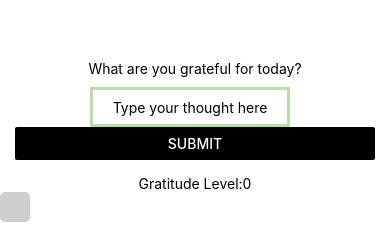
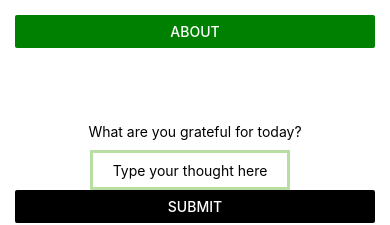
Before and after one commit to kasey-purvor/Grappitude, a React Native app: screen / in a window 390 px wide. Shown: the top 225 px of the page. Built offline with nearby package versions, Linux system fonts and the light colour scheme; no server answers.

Commit message:
About App Alert

```diff
--- /dev/null
+++ b/components/about-me.component.js
@@ -0,0 +1,31 @@
+import React,  { Component } from 'react';
+import { Text, Button, TextInput, View, StyleSheet } from 'react-native';
+
+
+export default class AboutMe extends Component {
+  constructor(props) {
+    super(props);
+    this.onSubmit = this.onSubmit.bind(this);
+  }
+
+  onSubmit(e) {
+    e.preventDefault();
+    alert('This is info about our app')
+}
+
+  render() {
+   return (
+     <View
+     style={{
+       marginTop: 40,
+       margin: 15
+     }}>
+       <Button
+         title="About"
+         color='green'
+         onPress={this.onSubmit}
+         />
+     </View>
+   );
+ }
+}
--- a/components/app-container.component.js
+++ b/components/app-container.component.js
@@ -2,11 +2,13 @@ import React, { Component, useState } from 'react';
 import { FlatList, Text, Button, TextInput, View, StyleSheet } from 'react-native';
 import axios from "axios";
 
+import AboutMe from "./about-me.component";
 import CreateThought from "./create-thought.component";
 import InspireMe   from "./inspire-me.component";
 import ProgressBar from "./progress-bar.component";
 import Level from "./level.component";
 import DisplayThoughts from "./display-thoughts.component";
+
 
 const AppContainer = () => {
   const [progressBarWidth, setProgressBarWidth] = useState(0)
@@ -38,6 +40,7 @@ const AppContainer = () => {
 
   return (
     <View>
+    <AboutMe />
     <CreateThought afterThoughtCreated={afterThoughtCreated}/>
     <Level healthLevel={healthLevel}/>
     <ProgressBar progressBarWidth={progressBarWidth}/>
--- a/components/inspire-me.component.js
+++ b/components/inspire-me.component.js
@@ -2,7 +2,7 @@ import React,  { Component } from 'react';
 import { Text, Button, TextInput, View, StyleSheet } from 'react-native';
 import axios from "axios";
 
-export default class CreateThought extends Component {
+export default class InspireMe extends Component {
   constructor(props) {
     super(props);
     this.onChangeThought = this.onChangeThought.bind(this);
```
Also changed, not shown: package.json (indentation only), 2 other files (tests, documents, lock files or other folders).
